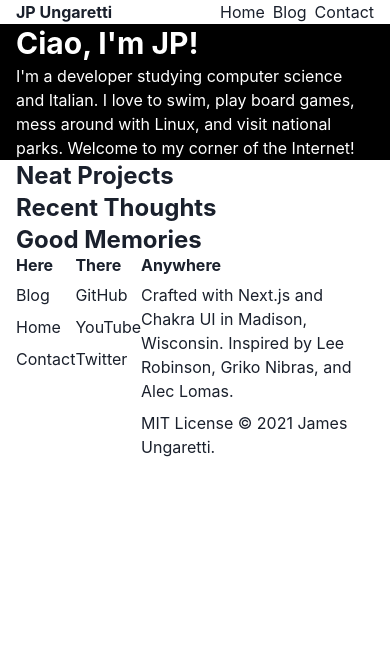
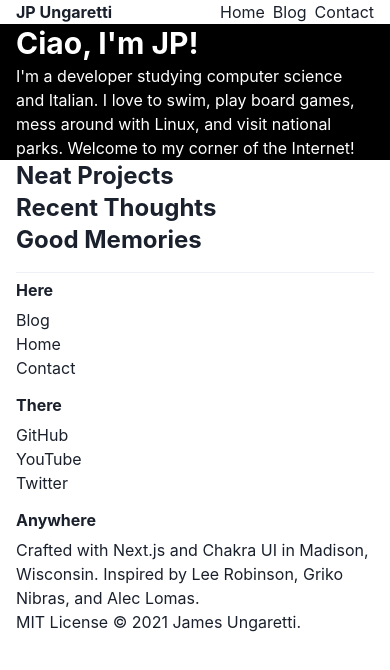
Before and after one commit to sbeczkiewicz/jungaretti.com, a Next.js app: page / in a window 390 px wide. Shown: the top 670 px of the page. Built offline with nearby package versions, Linux system fonts and the light colour scheme.

Commit message:
Add responsive style to Footer

```diff
--- a/src/components/Footer.js
+++ b/src/components/Footer.js
@@ -1,11 +1,12 @@
-import { Container, Flex } from "@chakra-ui/react";
+import { Container, Divider, Stack } from "@chakra-ui/react";
 import FooterColumn from "./FooterColumn";
 
 export default function Footer() {
   return (
     <footer>
-      <Container>
-        <Flex>
+      <Container maxW="2xl">
+        <Divider mt={4} mb={2} />
+        <Stack spacing={4} direction={["column", null, "row"]}>
           <FooterColumn title="Here">
             <span>Blog</span>
             <span>Home</span>
@@ -23,7 +24,7 @@ export default function Footer() {
             </span>
             <span>MIT License © 2021 James Ungaretti.</span>
           </FooterColumn>
-        </Flex>
+        </Stack>
       </Container>
     </footer>
   );
--- a/src/components/FooterColumn.js
+++ b/src/components/FooterColumn.js
@@ -6,7 +6,7 @@ export default function FooterColumn({ title, children }) {
       <Heading as="h6" size="sm">
         {title}
       </Heading>
-      {children}
+      <Stack spacing={0}>{children}</Stack>
     </Stack>
   );
 }
```
